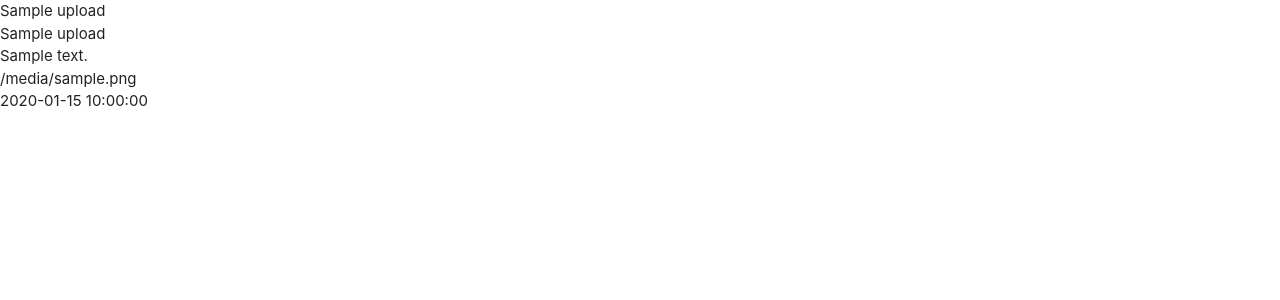
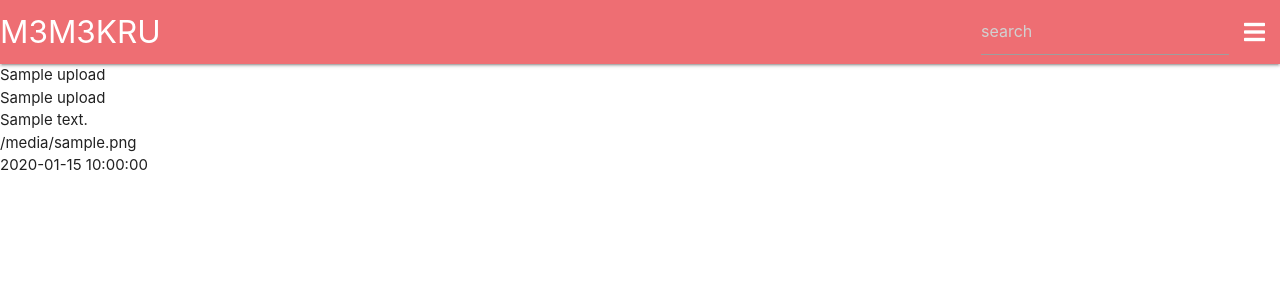
Before and after one commit to Joeri157/thirdprojecttesting, a Flask app: page / in a window 1280 px wide. Shown: the top 300 px of the page. Run offline with Flask 2, Linux system fonts and the light colour scheme; a database or web service that is not in the repository returns one stand-in record (values such as "Sample title"); some libraries are stand-ins or nearby versions.

Commit message:
Add Materialize navbar and dropdown function

```diff
--- a/static/css/style.css
+++ b/static/css/style.css
@@ -0,0 +1,3 @@
+.input-color {
+    color: white;
+}
--- a/static/js/script.js
+++ b/static/js/script.js
@@ -0,0 +1,4 @@
+ $(document).ready(function(){
+    // $('.sidenav').sidenav({edge: "down"});
+    $(".dropdown-trigger").dropdown({ coverTrigger: false});
+  });
--- a/templates/base.html
+++ b/templates/base.html
@@ -13,6 +13,37 @@
 </head>
 <body>
 
+	<header>
+    <!-- Dropdown list -->
+		<ul id="dropdown1" class="dropdown-content">
+			<li><a href="{{ url_for('index') }}">Home</a></li>
+			<li><a href="#">Profile</a></li>
+			<li><a href="#">Upload</a></li>
+			<li><a href="#">Categories</a></li>
+			<li><a href="#">Log Out</a></li>
+			<li><a href="#">Log In</a></li>
+		</ul>
+		<nav>
+			<div class="nav-wrapper">
+				<a href="#!" class="left brand-logo">M3M3KRU</a>
+				<ul class="right show-on-large">
+						<li>
+                        <!-- Search bar -->
+							<form>
+								<div class="input-field">
+									<input id="search" class="input-color" type="text" placeholder="search" required>
+									<!-- <label class="label-icon" for="search"><i class="input-icons fas fa-search"></i></label> -->
+								</div>
+							</form>
+						</li>
+					<!-- Dropdown Trigger also set so it drops underneath the bars -->
+					<li><a class="dropdown-trigger" href="#!"
+							data-target="dropdown1"><i class="fas fa-bars"></i></a></li>
+				</ul>
+			</div>
+		</nav>
+	</header>
+
     {% block content %}
     {% endblock %}
 
```
